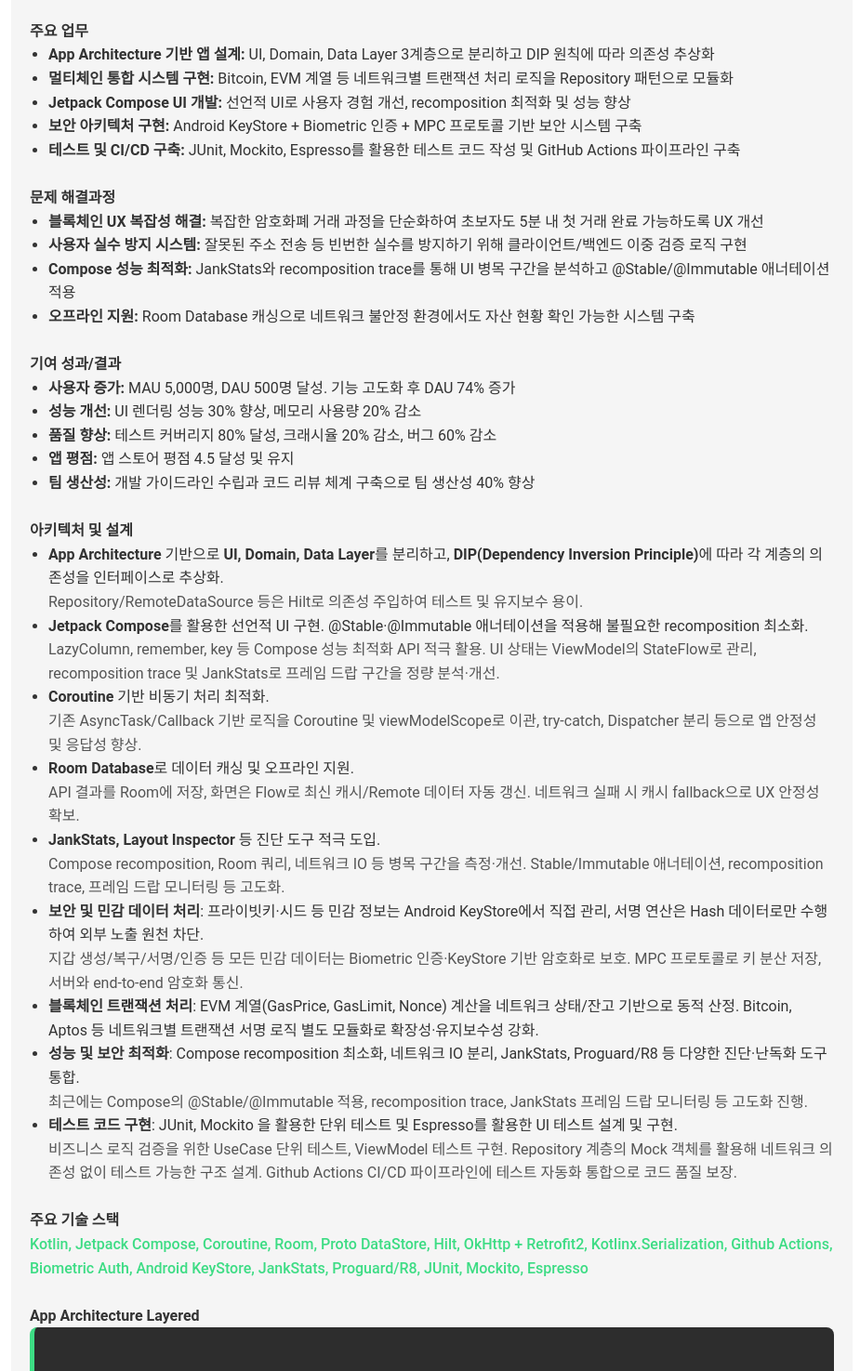
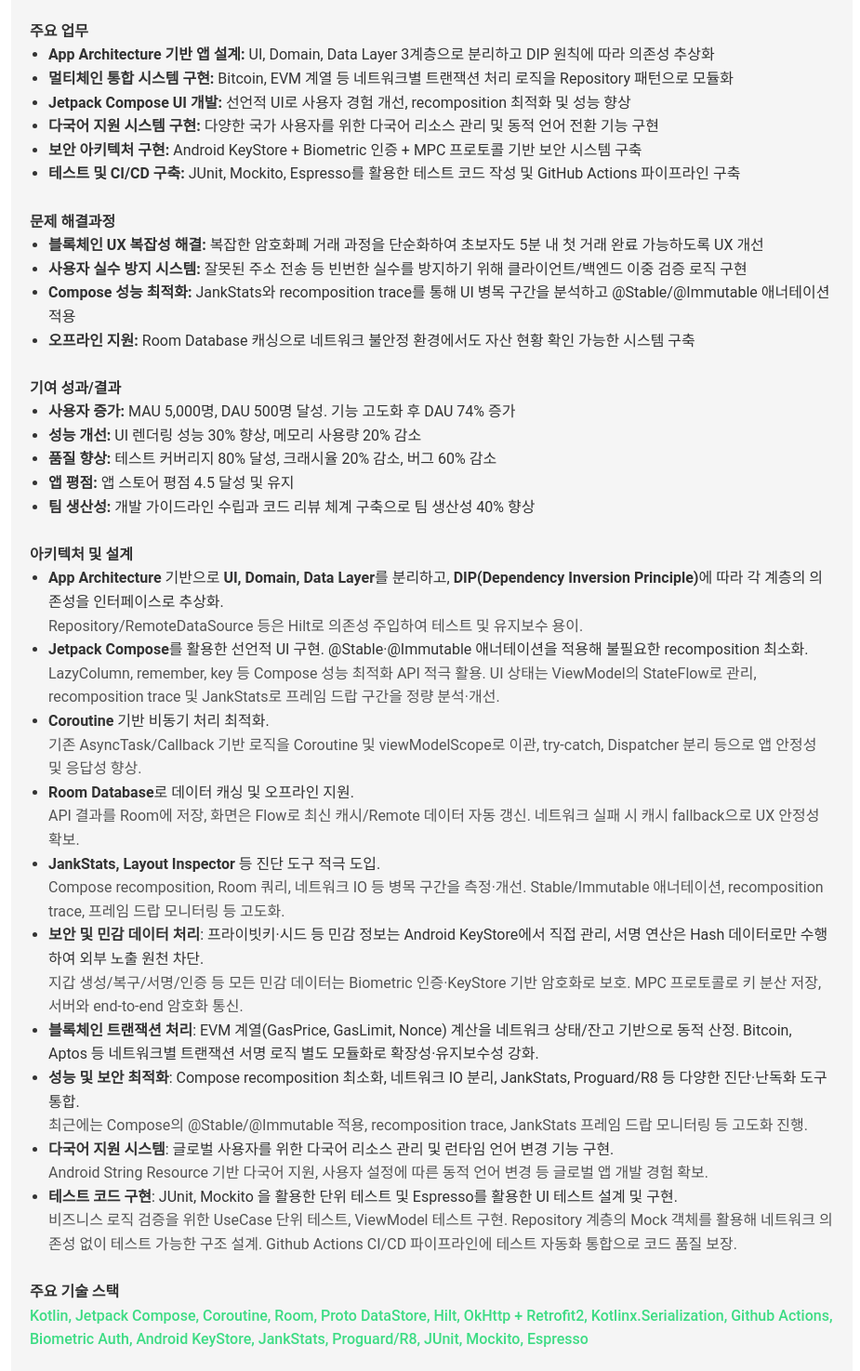
Before and after one commit to jin-sin/ResumeAndBlog, a plain HTML site: page resume.html in a window 1280 px wide. Shown: the part 2820-4295 px from the top of the page at 93% size, without its empty margins (183-1108 px from the left). Drawn offline with Linux system fonts and the light colour scheme.

Commit message:
다국어 적용

```diff
--- a/resume.html
+++ b/resume.html
@@ -426,6 +426,7 @@
                         <li><strong>App Architecture 기반 앱 설계:</strong> UI, Domain, Data Layer 3계층으로 분리하고 DIP 원칙에 따라 의존성 추상화</li>
                         <li><strong>멀티체인 통합 시스템 구현:</strong> Bitcoin, EVM 계열 등 네트워크별 트랜잭션 처리 로직을 Repository 패턴으로 모듈화</li>
                         <li><strong>Jetpack Compose UI 개발:</strong> 선언적 UI로 사용자 경험 개선, recomposition 최적화 및 성능 향상</li>
+                        <li><strong>다국어 지원 시스템 구현:</strong> 다양한 국가 사용자를 위한 다국어 리소스 관리 및 동적 언어 전환 기능 구현</li>
                         <li><strong>보안 아키텍처 구현:</strong> Android KeyStore + Biometric 인증 + MPC 프로토콜 기반 보안 시스템 구축</li>
                         <li><strong>테스트 및 CI/CD 구축:</strong> JUnit, Mockito, Espresso를 활용한 테스트 코드 작성 및 GitHub Actions 파이프라인 구축</li>
                     </ul>
@@ -480,6 +481,10 @@
                             <li>
                                 <strong>성능 및 보안 최적화</strong>: Compose recomposition 최소화, 네트워크 IO 분리, JankStats, Proguard/R8 등 다양한 진단·난독화 도구 통합.<br>
                                 <span style="color:#555;">최근에는 Compose의 @Stable/@Immutable 적용, recomposition trace, JankStats 프레임 드랍 모니터링 등 고도화 진행.</span>
+                            </li>
+                            <li>
+                                <strong>다국어 지원 시스템</strong>: 글로벌 사용자를 위한 다국어 리소스 관리 및 런타임 언어 변경 기능 구현.<br>
+                                <span style="color:#555;">Android String Resource 기반 다국어 지원, 사용자 설정에 따른 동적 언어 변경 등 글로벌 앱 개발 경험 확보.</span>
                             </li>
                             <li>
                                 <strong>테스트 코드 구현</strong>: JUnit, Mockito 을 활용한 단위 테스트 및 Espresso를 활용한 UI 테스트 설계 및 구현.<br>
```
